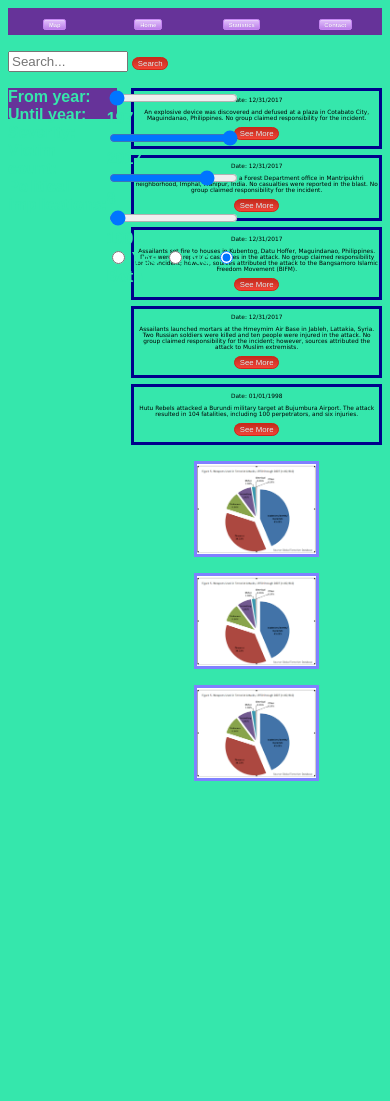
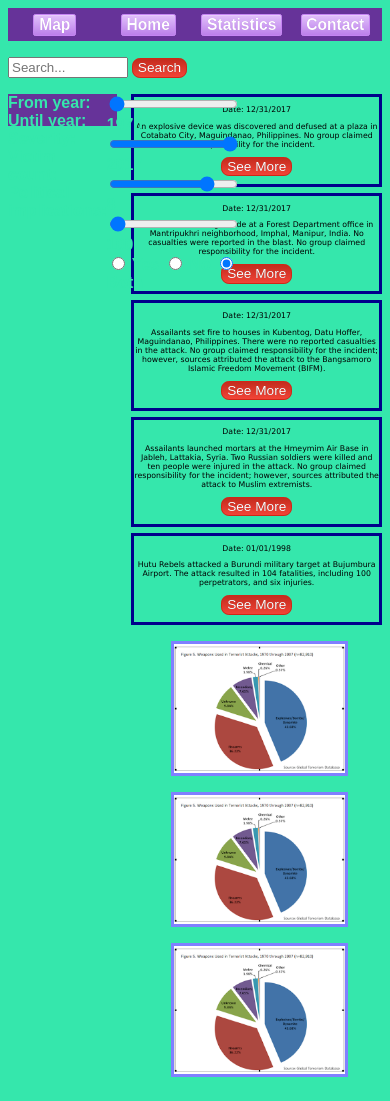
Before and after one commit to OnofreiTudor05/TehnologiiWeb, a PHP site: page /statistics.html in a window 390 px wide. Before the commit the page ends 781 px from the top, so only its background shows below. Run offline with PHP 8.4, Linux system fonts and the light colour scheme.

Commit message:
Responsiveness dupa marea incalceala

```diff
--- a/administration.css
+++ b/administration.css
@@ -113,6 +113,7 @@
 }
 
 @media screen and (max-width:800px){
+
 	.articol {
 		display: block;
 		font-size: 4vw;
@@ -121,4 +122,8 @@
 	.butonSee {
 		font-size: 5vw;
 	}
+
+	.butonSee1 {
+		font-size: 4vw;
+	}
 }
--- a/statistics.css
+++ b/statistics.css
@@ -128,3 +128,21 @@
 section{
 	font-size: 1vw;
 }
+
+@media screen and (max-width:800px){
+	.Button {
+		font-size: 4vw;
+	}
+
+	.articol {
+		font-size: 2vw;
+	}
+
+	.butonSee {
+		font-size: 3.5vw;
+	}
+
+	.grafic {
+		width: 100%;
+	}
+}
```
